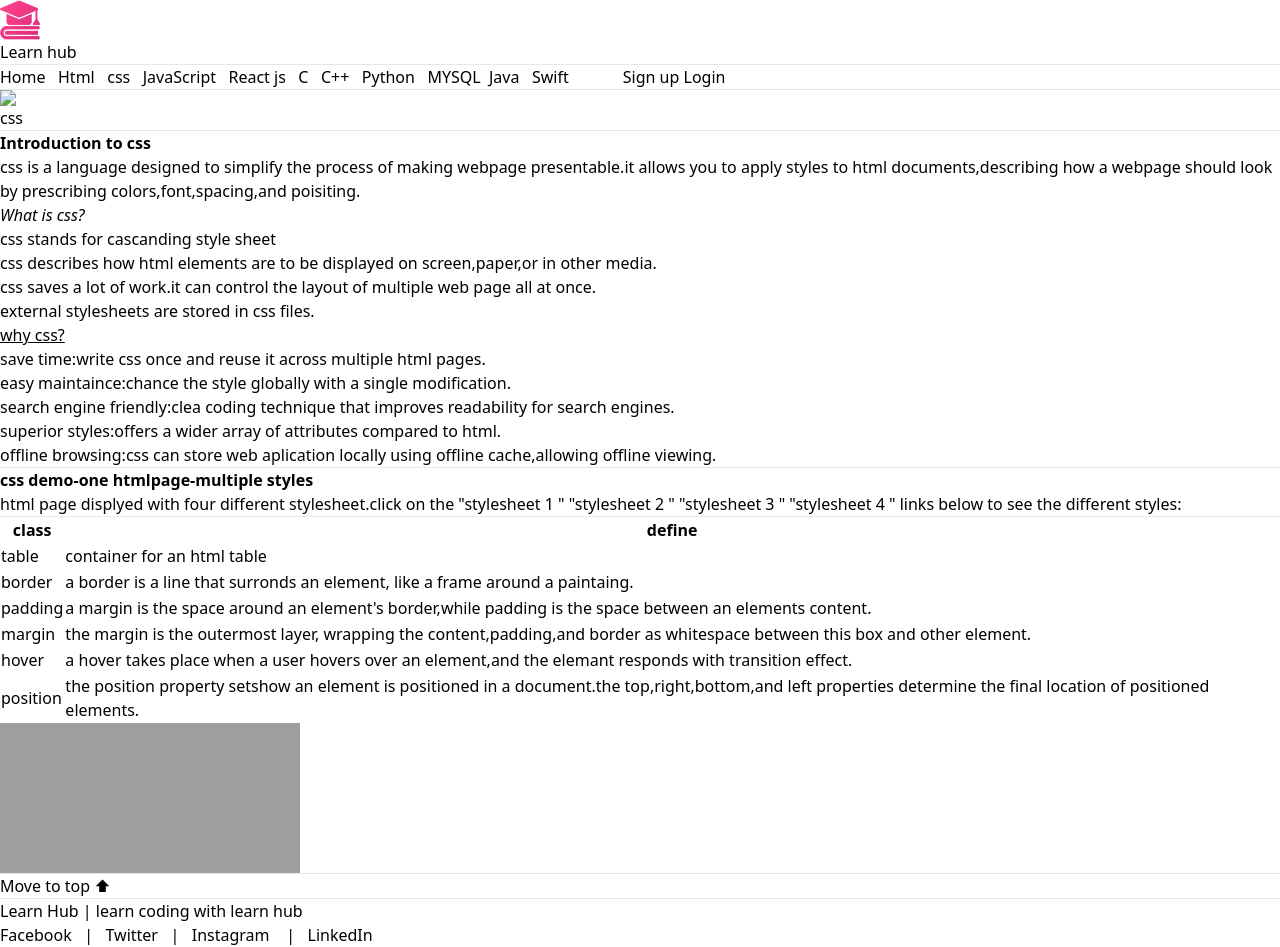
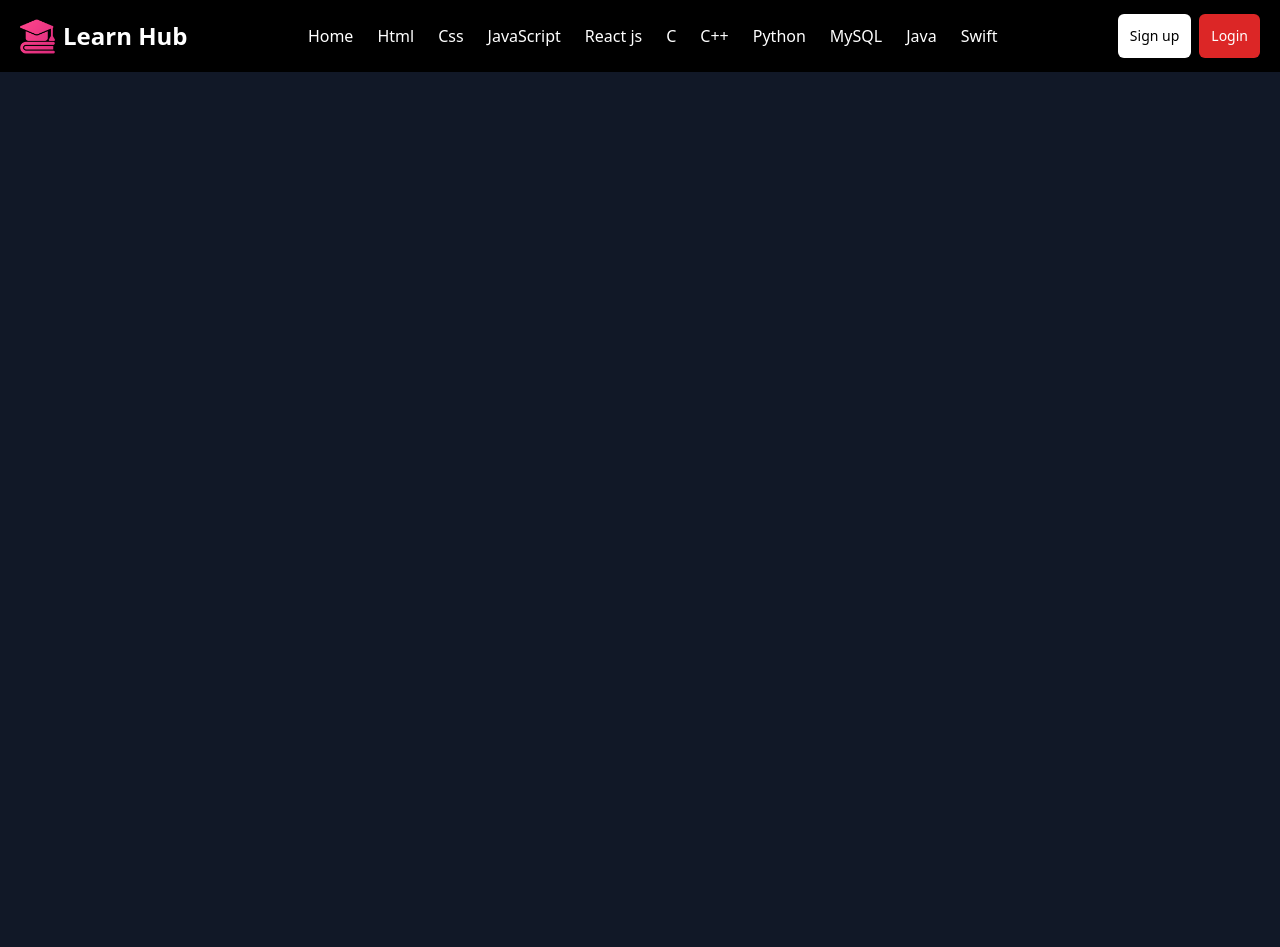
Before and after one commit to juned072/learn-coding, a website: page pages/CssPage.html in a window 1280 px wide. After the commit the page ends 800 px from the top, so only its background shows below. Drawn offline with nearby package versions, Linux system fonts and the light colour scheme; grey boxes are pictures that could not be loaded.

Commit message:
Removed Previous content and Added Navbar

```diff
--- a/pages/CssPage.html
+++ b/pages/CssPage.html
@@ -1,166 +1,94 @@
 <!DOCTYPE html>
 <html lang="en">
-
   <head>
-    <meta charset="UTF-8">
-    <meta name="viewport" content="width=device-width, initial-scale=1.0">
+    <meta charset="UTF-8" />
+    <meta name="viewport" content="width=device-width, initial-scale=1.0" />
     <link
       href="https://cdn.jsdelivr.net/npm/tailwindcss@2.2.19/dist/tailwind.min.css"
       rel="stylesheet"
     />
-    <title>css</title>
+    <title>CSS | Learn Hub</title>
   </head>
-
-<body>
-    <div>
-
-        <img src="./../images/learning.png" alt="icon" width="40px" />
-        <h1>Learn hub</h1>
-        <hr/>
+  <body class="bg-gray-900 text-white">
+    <div
+      class="flex items-center justify-between p-3 px-2 md:px-5 text-white bg-black"
+    >
+      <a href="../index.html">
+        <div class="flex items-center space-x-2">
+          <img src="../images/learning.png" alt="icon" width="35px" />
+          <h1 class="text-2xl font-bold">Learn Hub</h1>
         </div>
-
-    <div>
-        <a href="../index.html"> Home </a> &nbsp;
-        <a href="HTML.html">Html</a> &nbsp;
-        <a>css</a> &nbsp;
-        <a href=" javascriptPage.html ">JavaScript</a> &nbsp;
-        <a href="reactjsPage.html ">React js</a> &nbsp;
-        <a href="cPage.html ">C</a> &nbsp;
-        <a href="cppPage.html ">C++</a> &nbsp;
-        <a href="PythonPage.html ">Python</a> &nbsp;
-        <a href="MYSQL.HTML ">MYSQL</a>&nbsp;
-        <a href="java.html ">Java</a> &nbsp;
-        <a href="swift.html ">Swift</a> &nbsp; &nbsp; &nbsp; &nbsp; &nbsp; &nbsp;
-        <a href="signup.html "><button>Sign up</button></a>
-        <a href="login_page.html "><button>Login</button></a>
-
-
-
+      </a>
+      <div class="hidden md:flex">
+        <a
+          href="../index.html"
+          class="hover:bg-red-600 p-3 cursor-pointer rounded-md transition duration-100 ease-in-out"
+          >Home</a
+        >
+        <a
+          href="htmlPage.html"
+          class="hover:bg-red-600 p-3 cursor-pointer rounded-md transition duration-100 ease-in-out"
+          >Html</a
+        >
+        <a
+          href="CssPage.html"
+          class="hover:bg-red-600 p-3 cursor-pointer rounded-md transition duration-100 ease-in-out"
+          >Css</a
+        >
+        <a
+          href="JavascriptPage.html"
+          class="hover:bg-red-600 p-3 cursor-pointer rounded-md transition duration-100 ease-in-out"
+          >JavaScript</a
+        >
+        <a
+          href="ReactjsPage.html"
+          class="hover:bg-red-600 p-3 cursor-pointer rounded-md transition duration-100 ease-in-out"
+          >React js</a
+        >
+        <a
+          href="CPage.html"
+          class="hover:bg-red-600 p-3 cursor-pointer rounded-md transition duration-100 ease-in-out"
+          >C</a
+        >
+        <a
+          href="CppPage.html"
+          class="hover:bg-red-600 p-3 cursor-pointer rounded-md transition duration-100 ease-in-out"
+          >C++</a
+        >
+        <a
+          href="PythonPage.html"
+          class="hover:bg-red-600 p-3 cursor-pointer rounded-md transition duration-100 ease-in-out"
+          >Python</a
+        >
+        <a
+          href="MysqlPage.html"
+          class="hover:bg-red-600 p-3 cursor-pointer rounded-md transition duration-100 ease-in-out"
+          >MySQL</a
+        >
+        <a
+          href="JavaPage.html"
+          class="hover:bg-red-600 p-3 cursor-pointer rounded-md transition duration-100 ease-in-out"
+          >Java</a
+        >
+        <a
+          href="SwiftPage.html"
+          class="hover:bg-red-600 p-3 cursor-pointer rounded-md transition duration-100 ease-in-out"
+          >Swift</a
+        >
       </div>
-
-    <hr/>
-
-    <div>
-        <img src="./../images/css.png " height="50px " />
-        <h1>css</h1>
-        <hr/>
+      <div class="flex items-center space-x-2">
+        <a
+          href="SignupPage.html"
+          class="p-3 bg-white text-black rounded-md hover:bg-gray-100 text-sm"
+          ><button>Sign up</button></a
+        >
+        <a
+          href="LoginPage.html"
+          class="p-3 bg-red-600 text-white rounded-md hover:bg-red-700 transition duration-100 ease-in-out text-sm"
+        >
+          <button>Login</button>
+        </a>
       </div>
-
-    <p>
-        <h1>
-            <b>Introduction to css</b>
-        </h1>
-    </p>
-
-    <p>
-        css is a language designed to simplify the process of making webpage presentable.it allows you to apply styles to html documents,describing how a webpage should look by prescribing colors,font,spacing,and poisiting.
-    </p>
-
-    <p>
-
-
-        <h2>
-            <i>What is css?</i>
-        </h2>
-        </i>
-        <ul type="square ">
-            <li>css stands for cascanding style sheet</li>
-            <li>css describes how html elements are to be displayed on screen,paper,or in other media.</li>
-            <li>css saves a lot of work.it can control the layout of multiple web page all at once.</li>
-            <li>external stylesheets are stored in css files.</li>
-        </ul>
-    </p>
-
-    <p>
-        <h2>
-            <u>
-            why css?
-        </u>
-        </h2>
-        <ol>
-            <li>save time:write css once and reuse it across multiple html pages.</li>
-            <li>easy maintaince:chance the style globally with a single modification.</li>
-            <li>search engine friendly:clea coding technique that improves readability for search engines.</li>
-            <li>superior styles:offers a wider array of attributes compared to html.</li>
-            <li>offline browsing:css can store web aplication locally using offline cache,allowing offline viewing.</li>
-        </ol>
-    </p>
-    <hr/>
-
-    <div>
-        <b>
-            css demo-one htmlpage-multiple styles
-        </b>
-        <ul type="square ">
-            <li>html page displyed with four different stylesheet.click on the "stylesheet 1 " "stylesheet 2 " "stylesheet 3 " "stylesheet 4 " links below to see the different styles:</li>
-
-        </ul>
     </div>
-    <hr/>
-
-    <table border="1 ">
-        <thead>
-            <tr>
-                <th>class</th>
-                <th>define</th>
-            </tr>
-        </thead>
-
-        <tbody>
-            <tr>
-                <td>table</td>
-                <td>container for an html table</td>
-            </tr>
-
-            <tr>
-                <td>border</td>
-                <td>a border is a line that surronds an element, like a frame around a paintaing.</td>
-            </tr>
-
-            <tr>
-                <td>padding</td>
-                <td>a margin is the space around an element's border,while padding is the space between an elements content.</td>
-            </tr>
-
-            <tr>
-                <td>margin</td>
-                <td>the margin is the outermost layer, wrapping the content,padding,and border as whitespace between this box and other element.</td>
-            </tr>
-
-            <tr>
-                <td>hover</td>
-                <td>a hover takes place when a user hovers over an element,and the elemant responds with transition effect.</td>
-            </tr>
-
-            <tr>
-                <td>position</td>
-                <td>the position property setshow an element is positioned in a document.the top,right,bottom,and left properties determine the final location of positioned elements.</td>
-            </tr>
-        </tbody>
-
-    </table>
-
-    <p>
-        <iframe src="https://www.youtube.com/embed/ua24185-rcw?si=acfLZgDQHHH_yFh9 " title="YouTube video player " frameborder="0 " allow="accelerometer; autoplay; clipboard-write; encrypted-media; gyroscope; picture-in-picture; web-share
-            " referrerpolicy="strict-origin-when-cross-origin " allowfullscreen></iframe>
-    </p>
-    <hr/>
-
-    <a href="index.html ">
-        <button>Move to top ⬆</button>
-    </a>
-    <hr/>
-    <footer>
-
-
-        <div>
-            <p>Learn Hub | learn coding with learn hub</p>
-            <a href="https://www.facebook.com " target="_blank ">Facebook</a> &nbsp; | &nbsp;
-            <a href="https://www.twitter.com " target="_blank ">Twitter</a> &nbsp; | &nbsp;
-            <a href="https://www.instagram.com " target="_blank ">Instagram</a>&nbsp; &nbsp; | &nbsp;
-            <a href="https://www.linkedin.com " target="_blank ">LinkedIn</a>&nbsp;
-        </div>
-    </footer>
   </body>
-
 </html>
```
Lines whose indentation alone changed are shown as unchanged.
